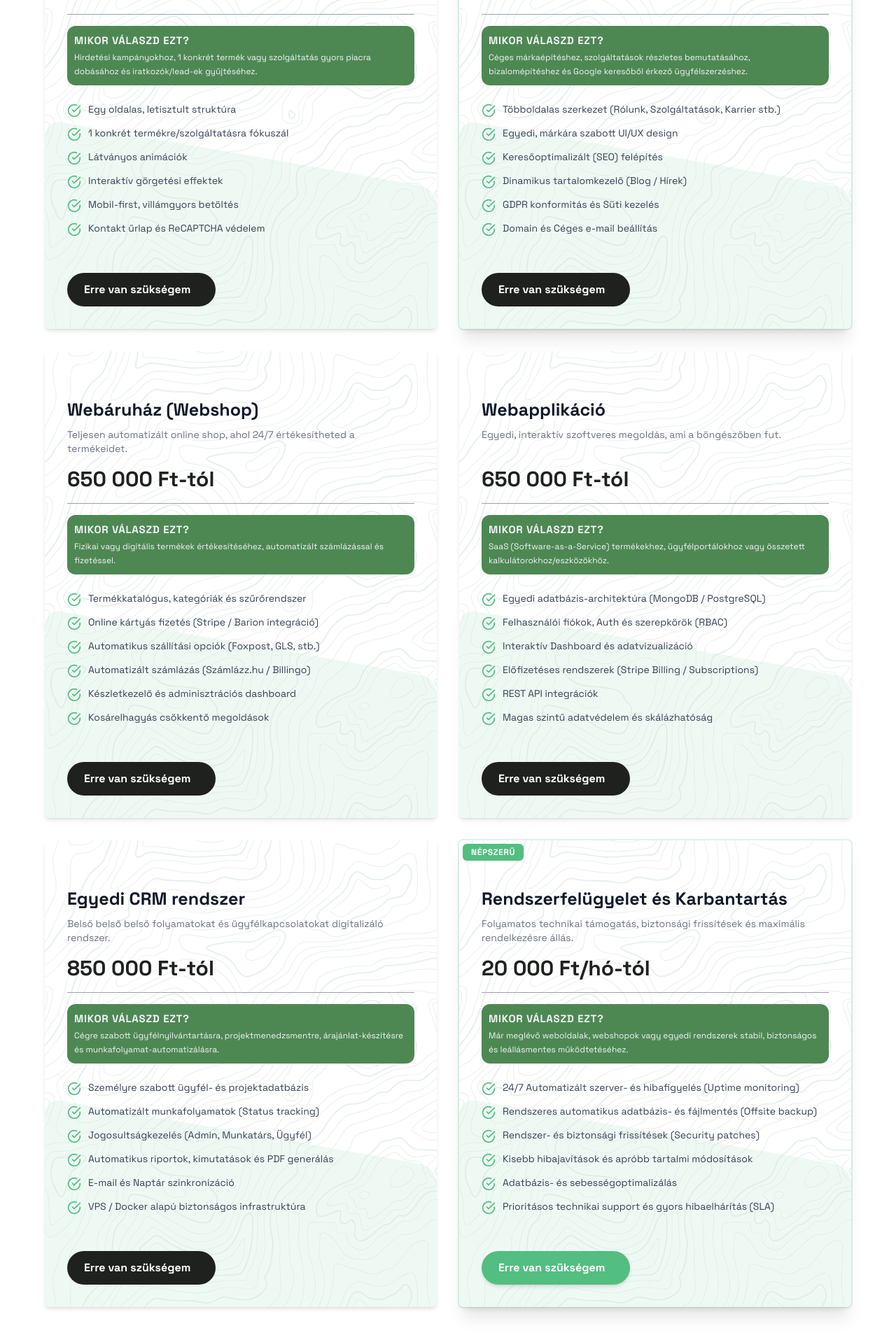
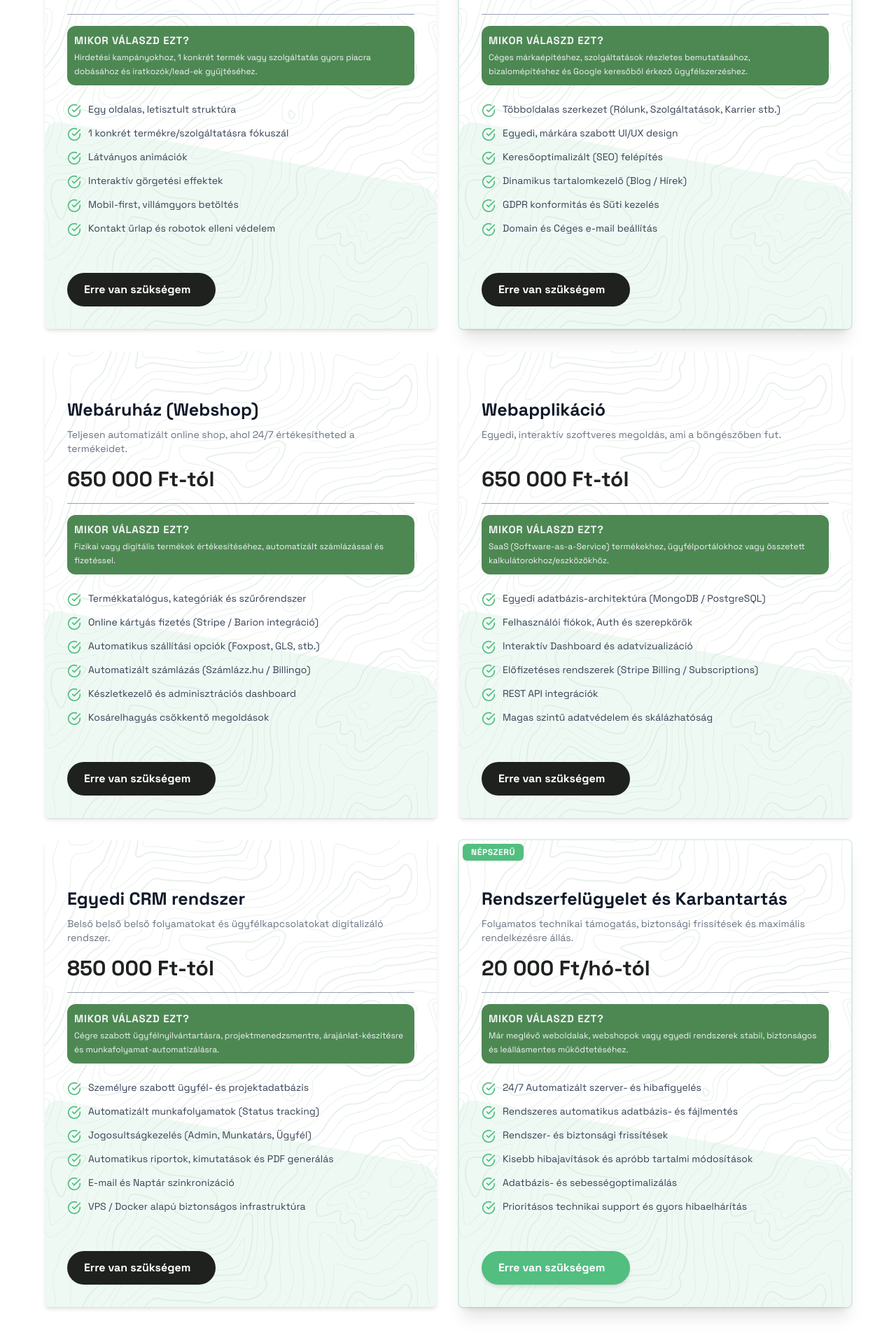
Before and after one commit to Quruzslo/PreferSite, a Next.js app: page / in a window 1280 px wide. Shown: the part 9027-10945 px from the top of the page at 70% size. Built offline with nearby package versions, Linux system fonts and the light colour scheme.

Commit message:
pricing data módosítás

```diff
--- a/components/PricingDatas/pricing.ts
+++ b/components/PricingDatas/pricing.ts
@@ -23,7 +23,7 @@ const pricingData: PricingItem[] = [
       "Látványos animációk",
       "Interaktív görgetési effektek",
       "Mobil-first, villámgyors betöltés",
-      "Kontakt űrlap és ReCAPTCHA védelem",
+      "Kontakt űrlap és robotok elleni védelem",
     ],
   },
   {
@@ -71,7 +71,7 @@ const pricingData: PricingItem[] = [
       "SaaS (Software-as-a-Service) termékekhez, ügyfélportálokhoz vagy összetett kalkulátorokhoz/eszközökhöz.",
     attributes: [
       "Egyedi adatbázis-architektúra (MongoDB / PostgreSQL)",
-      "Felhasználói fiókok, Auth és szerepkörök (RBAC)",
+      "Felhasználói fiókok, Auth és szerepkörök ",
       "Interaktív Dashboard és adatvizualizáció",
       "Előfizetéses rendszerek (Stripe Billing / Subscriptions)",
       "REST API integrációk",
@@ -105,12 +105,12 @@ const pricingData: PricingItem[] = [
       "Már meglévő weboldalak, webshopok vagy egyedi rendszerek stabil, biztonságos és leállásmentes működtetéséhez.",
     popular: true,
     attributes: [
-      "24/7 Automatizált szerver- és hibafigyelés (Uptime monitoring)",
-      "Rendszeres automatikus adatbázis- és fájlmentés (Offsite backup)",
-      "Rendszer- és biztonsági frissítések (Security patches)",
+      "24/7 Automatizált szerver- és hibafigyelés",
+      "Rendszeres automatikus adatbázis- és fájlmentés ",
+      "Rendszer- és biztonsági frissítések",
       "Kisebb hibajavítások és apróbb tartalmi módosítások",
       "Adatbázis- és sebességoptimalizálás",
-      "Prioritásos technikai support és gyors hibaelhárítás (SLA)",
+      "Prioritásos technikai support és gyors hibaelhárítás ",
     ],
   },
 ];
```
